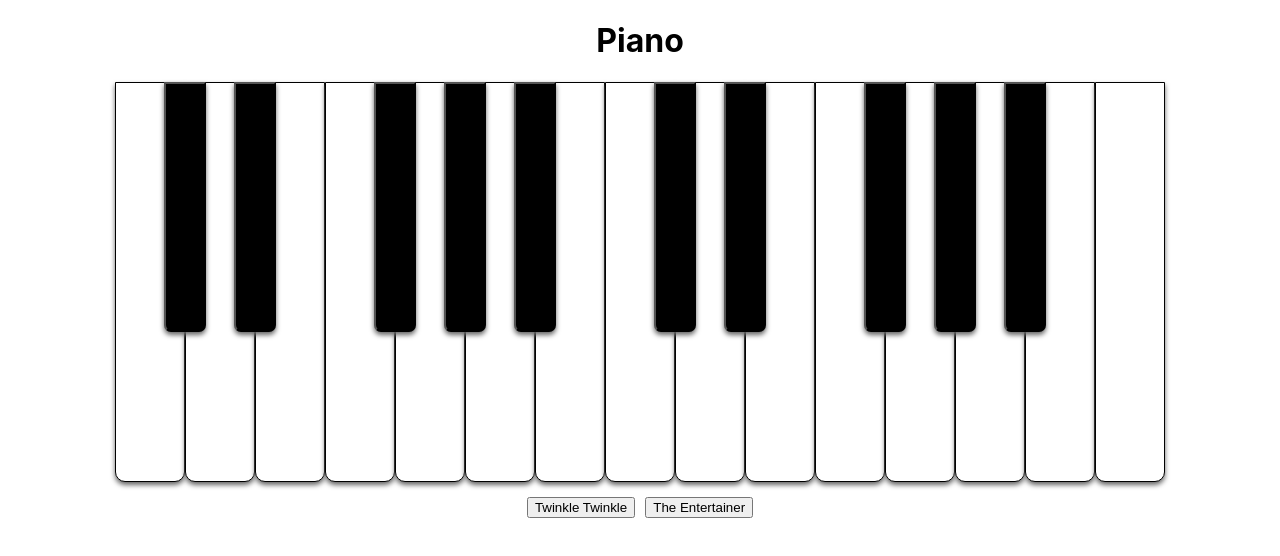
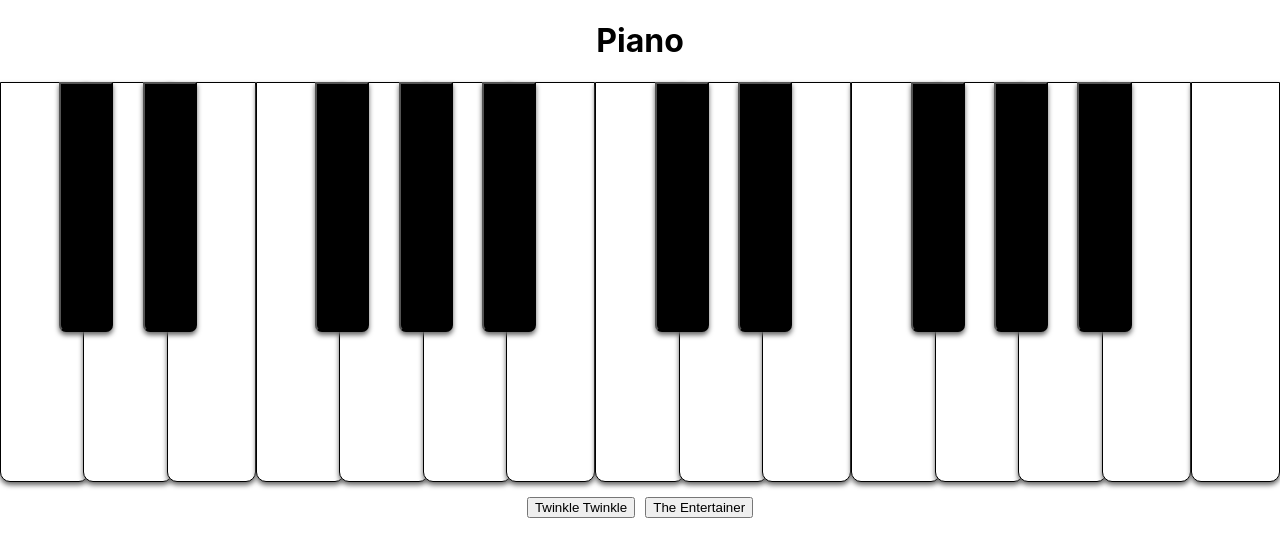
Before and after one commit to brianthomashammond/mintbean-js-musichacks, a React (Create React App) app: page / in a window 1280 px wide. Shown: the top 556 px of the page. Built offline with nearby package versions, Linux system fonts and the light colour scheme.

Commit message:
restored keys chunkiness

```diff
--- a/src/App.css
+++ b/src/App.css
@@ -20,7 +20,7 @@ h1 {
 	border: 1px solid #000000;
 	border-radius: 0 0 10px 10px;
 	background-color: white;
-	width: 70px;
+	width: 100px;
 	height: 400px;
   box-shadow: 0px 3px 5px #666;
 	color: red;
@@ -74,11 +74,11 @@ h1 {
 .black {
 	border-radius: 0 0 7px 7px;
 	background-color: black;
-	width: 42px;
+	width: 60px;
 	height: 250px;
   box-shadow: 0px 3px 5px #666;
-	margin-left: -21px;
-	margin-right: -21px;
+	margin-left: -30px;
+	margin-right: -30px;
 	z-index: 1;
 	color: red;
 	text-align: center;
--- a/src/tone.fn.js
+++ b/src/tone.fn.js
@@ -1,6 +1,6 @@
 import * as Tone from 'tone'
 
-const synth = new Tone.Synth().toDestination()
+const synth = new Tone.MonoSynth().toDestination()
 const C4 = "#28ff00"
 const Db4 = "#00ffe8"
 const D4 = "#007cff"
```
